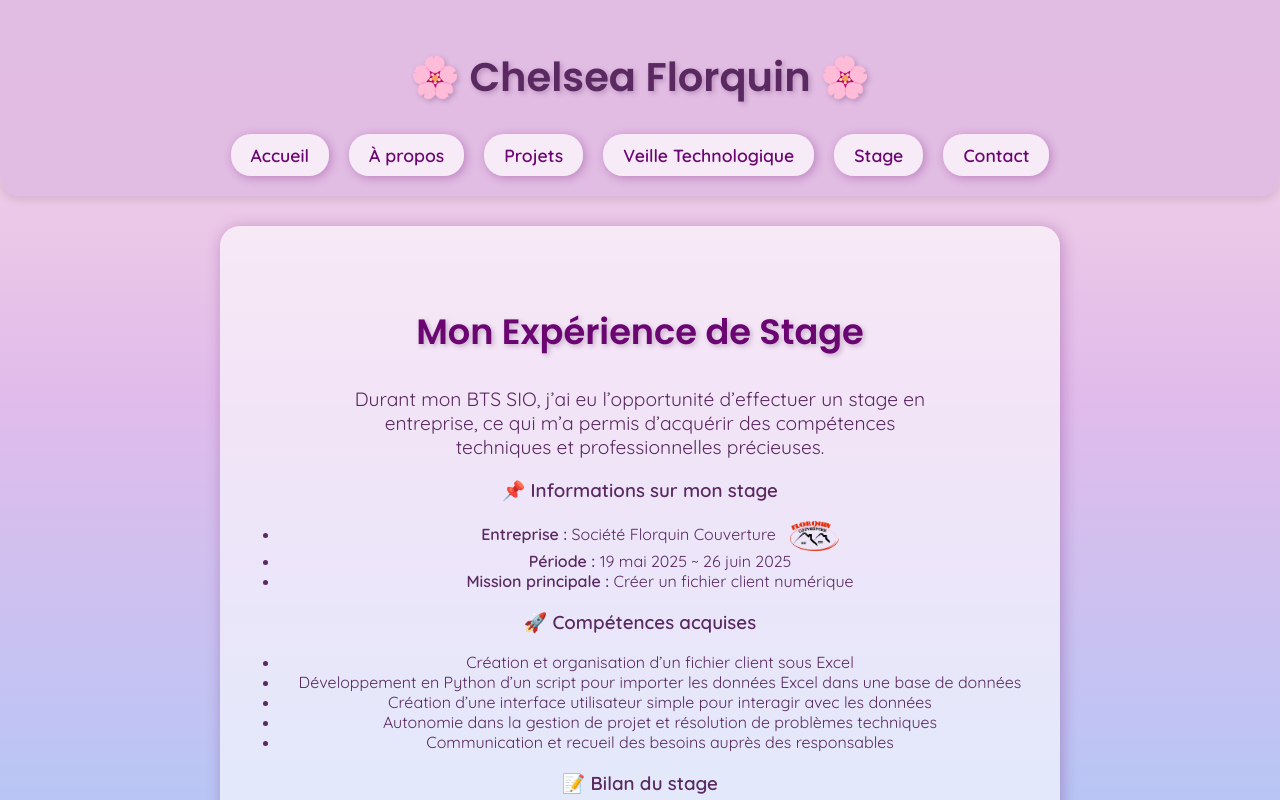
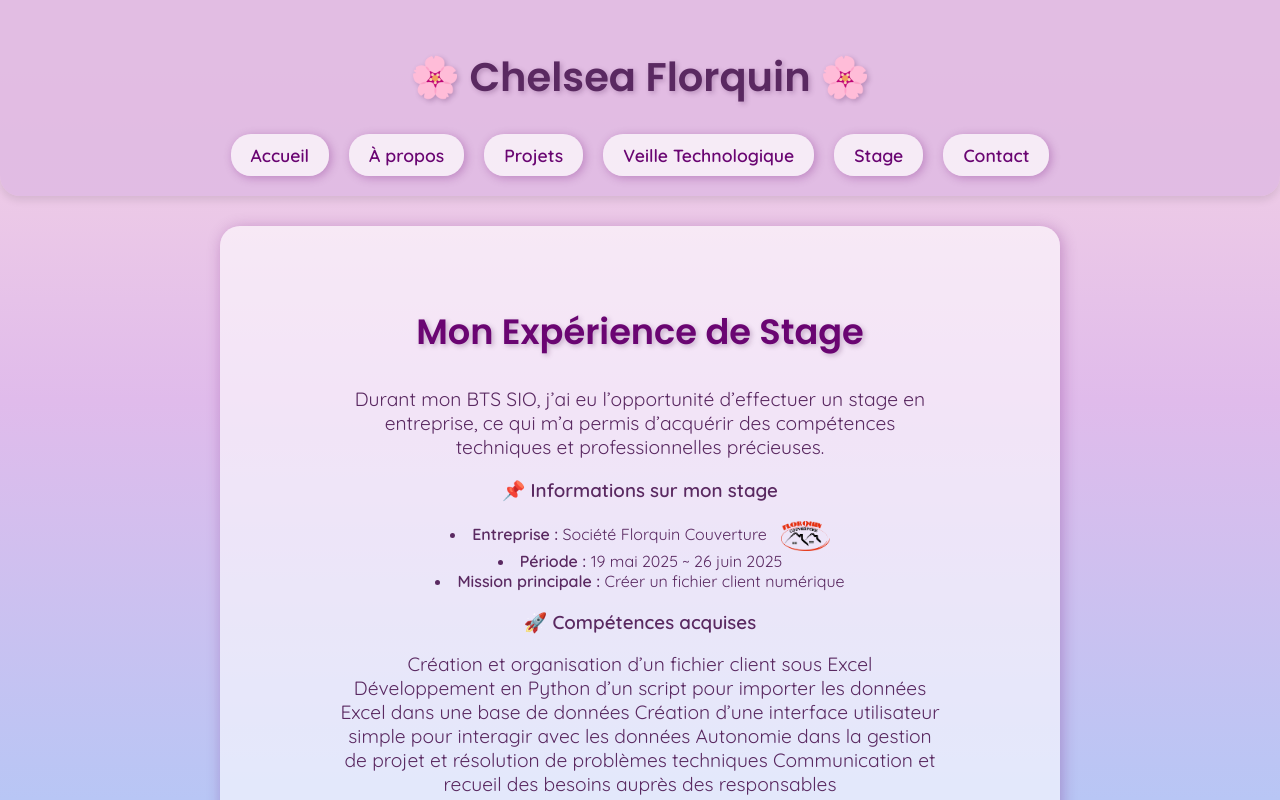
Before and after one commit to Chelseaflqn/portfolio, a plain HTML site: page stage.html in a window 1280 px wide. Shown: the top 800 px of the page. Drawn offline with Linux system fonts and the light colour scheme.

Commit message:
modification stage

```diff
--- a/stage.html
+++ b/stage.html
@@ -27,22 +27,22 @@
         <p>Durant mon BTS SIO, j’ai eu l’opportunité d’effectuer un stage en entreprise, ce qui m’a permis d’acquérir des compétences techniques et professionnelles précieuses.</p>
 
         <h3>📌 Informations sur mon stage</h3>
-        <ul>
+        <p>
              <li><strong>Entreprise :</strong> Société Florquin Couverture
                     <img src="logo-florquin.png" alt="Logo Florquin Couverture" style="height: 30px; vertical-align: middle; margin-left: 10px;">
                 </li>
             <li><strong>Période :</strong> 19 mai 2025 ~ 26 juin 2025 </li>
             <li><strong>Mission principale :</strong> Créer un fichier client numérique </li>
-        </ul>
+            </p>
 
         <h3>🚀 Compétences acquises</h3>
-        <ul>
-        <li>Création et organisation d’un fichier client sous Excel</li>
-        <li>Développement en Python d’un script pour importer les données Excel dans une base de données</li>
-        <li>Création d’une interface utilisateur simple pour interagir avec les données</li>
-        <li>Autonomie dans la gestion de projet et résolution de problèmes techniques</li>
-        <li>Communication et recueil des besoins auprès des responsables</li>
-        </ul>
+        <p>
+        Création et organisation d’un fichier client sous Excel
+        Développement en Python d’un script pour importer les données Excel dans une base de données
+        Création d’une interface utilisateur simple pour interagir avec les données
+        Autonomie dans la gestion de projet et résolution de problèmes techniques
+        Communication et recueil des besoins auprès des responsables
+        </p>
 
         <h3>📝 Bilan du stage</h3>
         <p> Ce stage m’a offert une expérience de gestion de projet informatique.
```
